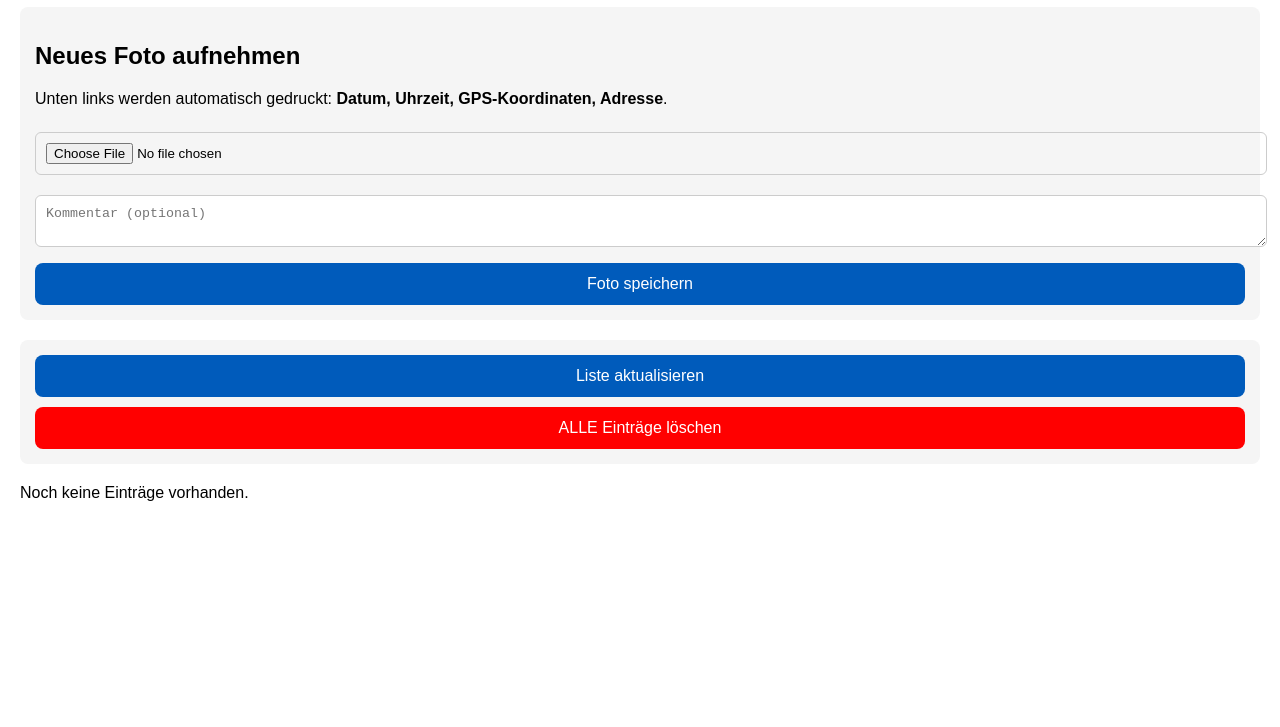
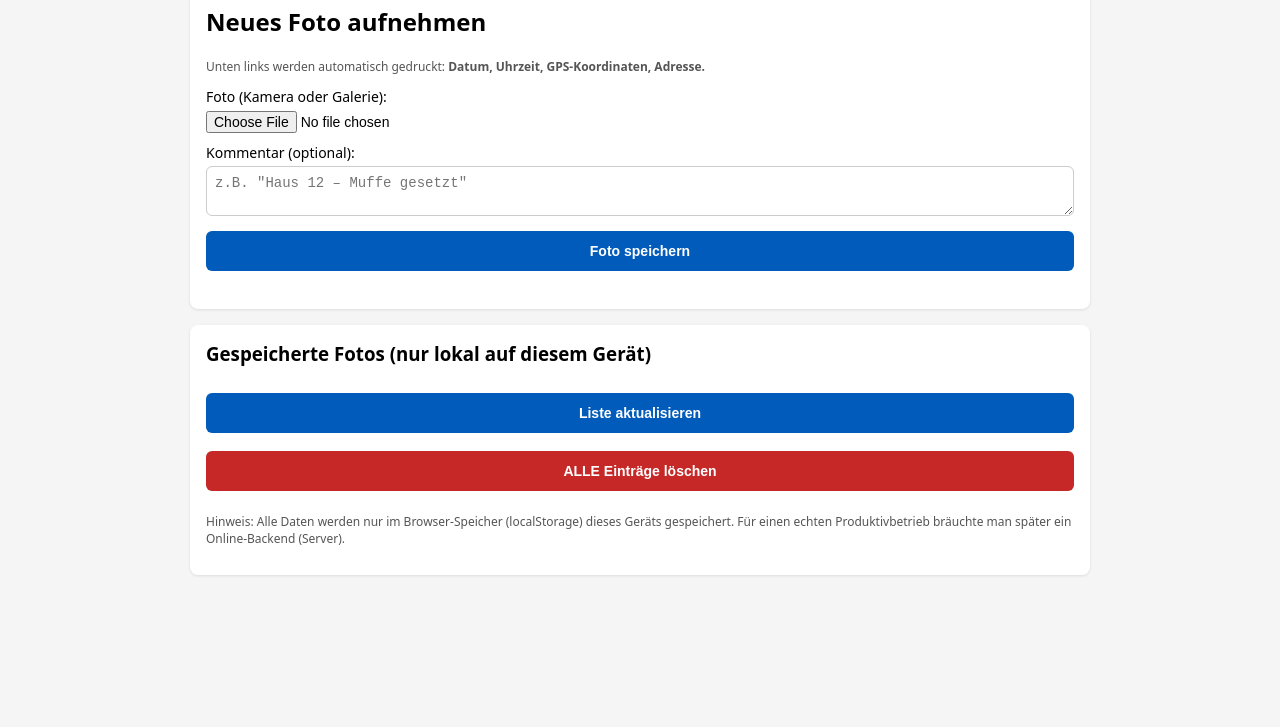
Before and after one commit to Labinotkabashi/wissla-doku, a plain HTML site: page index.html in a window 1280 px wide. Shown: the part 73-800 px from the top of the page. Drawn offline with Linux system fonts and the light colour scheme.

Commit message:
Update index.html

```diff
--- a/index.html
+++ b/index.html
@@ -5,37 +5,152 @@
   <meta name="viewport" content="width=device-width, initial-scale=1.0">
   <title>Wissla Doku – Foto-Dokumentation</title>
 
+  <!-- optional, wenn du manifest.json nutzt -->
   <link rel="manifest" href="manifest.json">
+  <meta name="theme-color" content="#003366">
+
   <style>
-        body { font-family: Arial, sans-serif; margin: 20px; }
-        h1 { color: #003366; }
-        .box { background: #f5f5f5; padding: 15px; border-radius: 8px; margin-bottom: 20px; }
-        button { background: #005bbb; color: white; padding: 12px; width: 100%; border-radius: 8px; border: none; font-size: 16px; }
-        input, textarea { width: 100%; padding: 10px; margin-top: 8px; margin-bottom: 12px; border-radius: 6px; border: 1px solid #ccc; }
+    body {
+      font-family: system-ui, -apple-system, BlinkMacSystemFont, "Segoe UI", sans-serif;
+      margin: 0;
+      padding: 0;
+      background: #f5f5f5;
+    }
+    header {
+      background: #003366;
+      color: #fff;
+      padding: 14px 16px;
+      text-align: center;
+      font-weight: bold;
+    }
+    main {
+      padding: 12px;
+      max-width: 900px;
+      margin: 0 auto;
+    }
+    .card {
+      background: #fff;
+      border-radius: 8px;
+      padding: 16px;
+      margin-bottom: 16px;
+      box-shadow: 0 1px 3px rgba(0,0,0,0.1);
+    }
+    h1, h2, h3 {
+      margin-top: 0;
+    }
+    label {
+      font-size: 14px;
+      display: block;
+      margin-bottom: 4px;
+    }
+    input[type="file"],
+    textarea,
+    button {
+      width: 100%;
+      box-sizing: border-box;
+      margin-bottom: 10px;
+      font-size: 14px;
+    }
+    textarea {
+      padding: 8px;
+      border-radius: 6px;
+      border: 1px solid #ccc;
+    }
+    button {
+      border-radius: 6px;
+      border: none;
+      padding: 12px;
+      font-weight: 600;
+      cursor: pointer;
+    }
+    #saveBtn {
+      background: #005bbb;
+      color: #fff;
+    }
+    #refreshBtn {
+      background: #005bbb;
+      color: #fff;
+      margin-top: 8px;
+    }
+    #clearAllBtn {
+      background: #c62828;
+      color: #fff;
+      margin-top: 8px;
+    }
+    .small {
+      font-size: 12px;
+      color: #555;
+    }
+    .photo-item {
+      display: flex;
+      gap: 10px;
+      align-items: flex-start;
+      margin-bottom: 10px;
+    }
+    .photo-item img {
+      width: 90px;
+      height: 90px;
+      object-fit: cover;
+      border-radius: 6px;
+      border: 1px solid #ddd;
+    }
+    .photo-info {
+      flex: 1;
+      font-size: 13px;
+    }
+    .badge {
+      display: inline-block;
+      padding: 2px 6px;
+      border-radius: 4px;
+      font-size: 11px;
+      background: #e0e0e0;
+      margin-right: 4px;
+      margin-bottom: 4px;
+    }
+    @media (max-width: 600px) {
+      .photo-item {
+        flex-direction: column;
+      }
+      .photo-item img {
+        width: 100%;
+        height: auto;
+      }
+    }
   </style>
 </head>
+<body>
+  <header>Wissla Doku – Foto-Dokumentation</header>
 
-<body>
+  <main>
+    <section class="card">
+      <h2>Neues Foto aufnehmen</h2>
+      <p class="small">
+        Unten links werden automatisch gedruckt:
+        <b>Datum, Uhrzeit, GPS-Koordinaten, Adresse.</b>
+      </p>
 
-<h1>Wissla Doku – Foto-Dokumentation</h1>
-
-<div class="box">
-    <h2>Neues Foto aufnehmen</h2>
-    <p>Unten links werden automatisch gedruckt: <b>Datum, Uhrzeit, GPS-Koordinaten, Adresse</b>.</p>
-
+      <label for="photoInput">Foto (Kamera oder Galerie):</label>
       <input type="file" id="photoInput" accept="image/*" capture="environment">
 
-    <textarea id="comment" placeholder="Kommentar (optional)"></textarea>
+      <label for="comment">Kommentar (optional):</label>
+      <textarea id="comment" rows="2" placeholder='z.B. "Haus 12 – Muffe gesetzt"'></textarea>
 
-    <button onclick="savePhoto()">Foto speichern</button>
-</div>
+      <button id="saveBtn" type="button">Foto speichern</button>
+      <p id="status" class="small"></p>
+    </section>
 
-<div class="box">
-    <button onclick="location.reload()">Liste aktualisieren</button>
-    <button style="background:red;margin-top:10px" onclick="deleteAll()">ALLE Einträge löschen</button>
-</div>
+    <section class="card">
+      <h3>Gespeicherte Fotos (nur lokal auf diesem Gerät)</h3>
+      <button id="refreshBtn" type="button">Liste aktualisieren</button>
+      <button id="clearAllBtn" type="button">ALLE Einträge löschen</button>
 
-<div id="photoList"></div>
+      <div id="photoList" style="margin-top:12px;"></div>
+      <p class="small">
+        Hinweis: Alle Daten werden nur im Browser-Speicher (localStorage) dieses Geräts gespeichert.
+        Für einen echten Produktivbetrieb bräuchte man später ein Online-Backend (Server).
+      </p>
+    </section>
+  </main>
 
   <script src="main.js"></script>
 </body>
```
Lines whose indentation alone changed are shown as unchanged.
